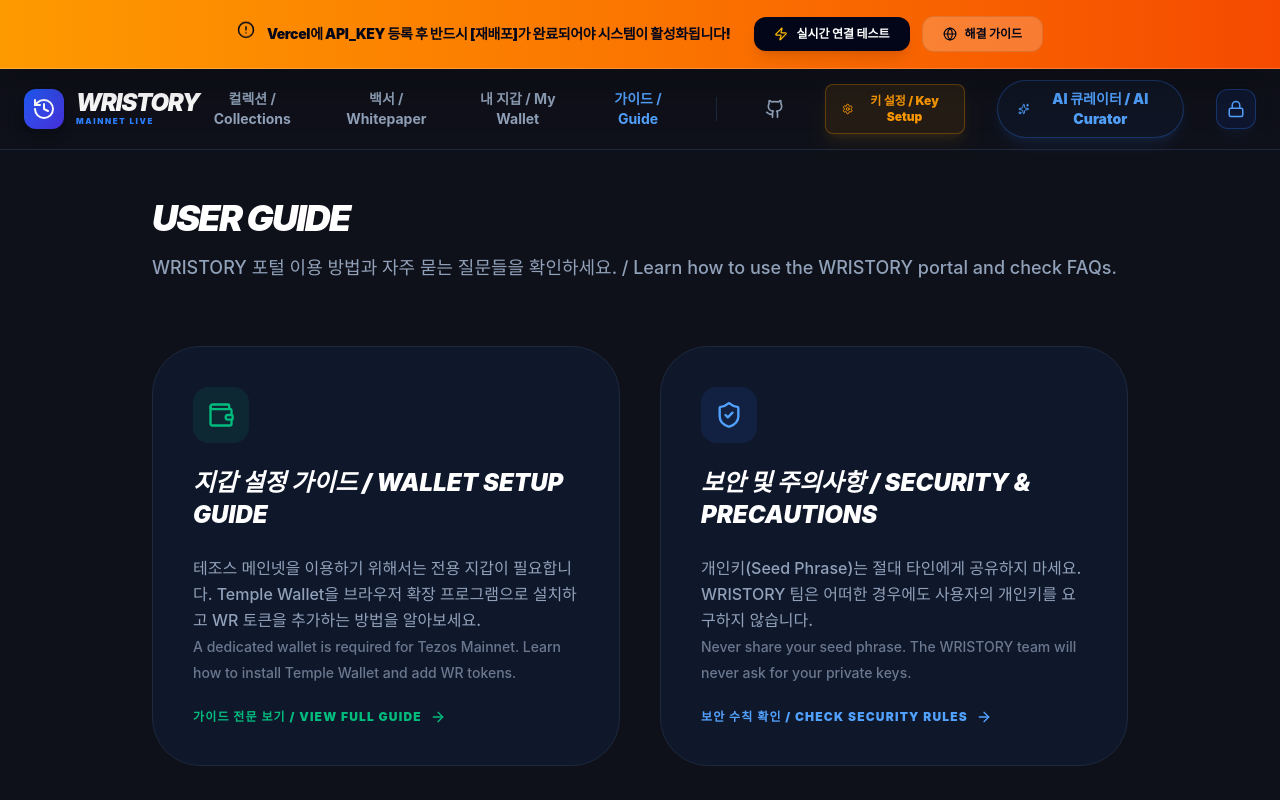
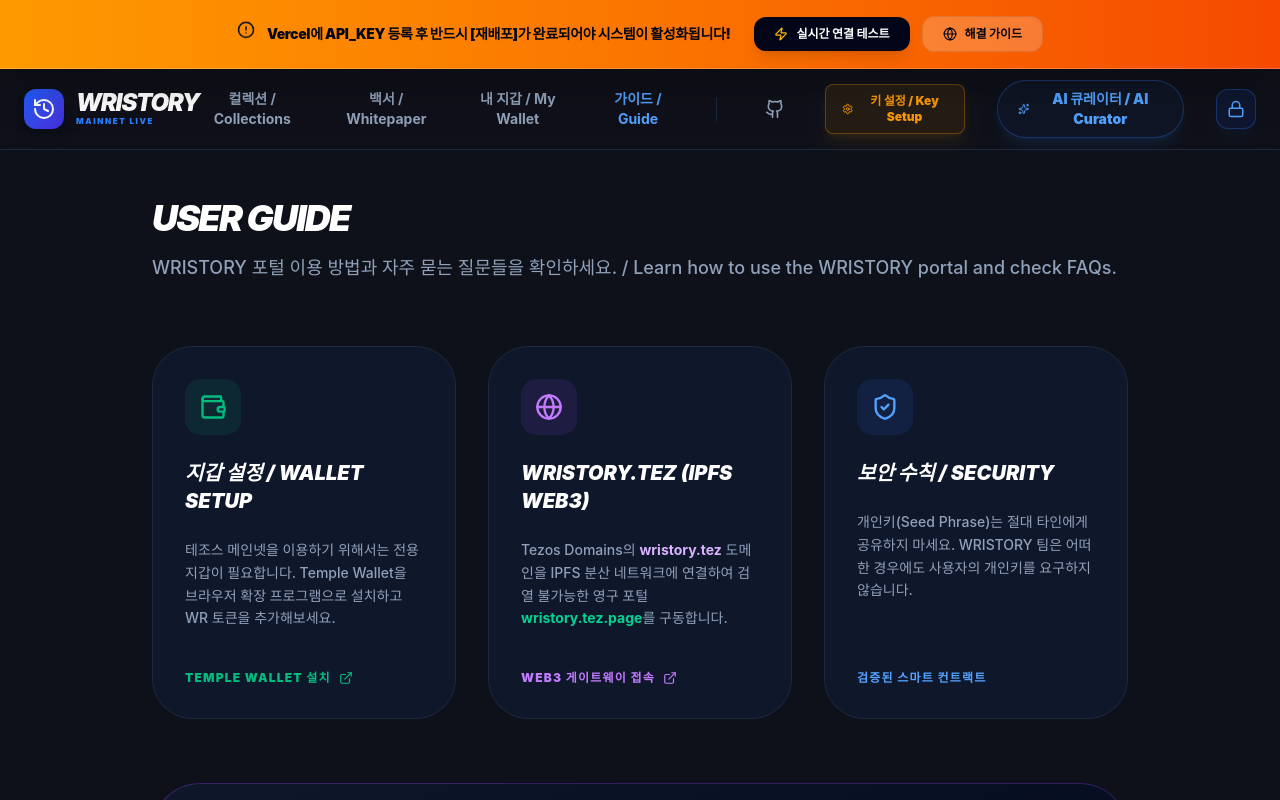
Before and after one commit to yesoklab/wristory-portal-v2, a React (Vite) app: page / in a window 1280 px wide. Both pictures are taken after a click on the button "키 설정 / Key Setup". Shown: the top 800 px of the page. Built offline with nearby package versions, Linux system fonts and the light colour scheme; no server answers; what @airgap/beacon-sdk, @taquito/beacon-wallet, @taquito/taquito would draw is missing.

Commit message:
Enhance GuideView with new FAQs and layout updates
Added new FAQs and updated the layout for better user guidance.

```diff
--- a/src/views/GuideView.tsx
+++ b/src/views/GuideView.tsx
@@ -1,5 +1,5 @@
 import React from 'react';
-import { BookOpen, HelpCircle, ShieldCheck, Wallet, ArrowRight } from 'lucide-react';
+import { BookOpen, HelpCircle, ShieldCheck, Wallet, ArrowRight, Globe, ExternalLink, Cpu } from 'lucide-react';
 
 interface Props {
   lang: 'ko' | 'en';
@@ -7,9 +7,22 @@ interface Props {
 
 const GuideView: React.FC<Props> = ({ lang }) => {
   const faqs = [
-    { q: 'WR 토큰은 어디서 사용할 수 있나요? / Where can I use WR tokens?', a: 'WR 토큰은 WRISTORY 생태계 내에서 NFT 민팅, 거버넌스 투표, 그리고 전용 굿즈 구매 등에 사용됩니다. / WR tokens are used for NFT minting, governance voting, and purchasing exclusive goods within the WRISTORY ecosystem.' },
-    { q: '지갑은 어떤 것을 사용해야 하나요? / Which wallet should I use?', a: '테조스 생태계의 대표적인 지갑인 Temple Wallet 또는 Kukai Wallet을 권장합니다. / We recommend Temple Wallet or Kukai Wallet, the leading wallets in the Tezos ecosystem.' },
-    { q: '유동성 공급 보상은 어떻게 받나요? / How do I get liquidity rewards?', a: 'QuipuSwap에 유동성을 공급하면 거래 수수료의 일부를 보상으로 받게 되며, 추후 스테이킹 프로그램도 운영될 예정입니다. / By providing liquidity to QuipuSwap, you receive a portion of transaction fees as rewards.' },
+    {
+      q: 'WR 토큰은 어디서 사용할 수 있나요? / Where can I use WR tokens?',
+      a: 'WR 토큰은 WRISTORY 생태계 내에서 NFT 민팅, 거버넌스 투표, 그리고 전용 굿즈 구매 등에 사용됩니다. / WR tokens are used for NFT minting, governance voting, and purchasing exclusive goods within the WRISTORY ecosystem.'
+    },
+    {
+      q: '지갑은 어떤 것을 사용해야 하나요? / Which wallet should I use?',
+      a: '테조스 생태계의 대표적인 지갑인 Temple Wallet 또는 Kukai Wallet을 권장합니다. / We recommend Temple Wallet or Kukai Wallet, the leading wallets in the Tezos ecosystem.'
+    },
+    {
+      q: 'wristory.tez 및 wristory.tez.page 분산화 웹사이트는 어떻게 연결하나요?',
+      a: 'Tezos Domains (tezos.domains) 관리자 페이지의 [분산화된 웹] 메뉴에서 웹사이트 빌드 결과물(dist)을 IPFS(Pinata, Fleek 등)에 업로드 후 발급받은 CID(ipfs://bafy...)를 등록하면, https://wristory.tez.page 주소를 통해 서버 다운 없는 영구적인 Web3 포털이 즉시 연결됩니다.'
+    },
+    {
+      q: '유동성 공급 보상은 어떻게 받나요? / How do I get liquidity rewards?',
+      a: 'QuipuSwap에 유동성을 공급하면 거래 수수료의 일부를 보상으로 받게 되며, 추후 스테이킹 프로그램도 운영될 예정입니다. / By providing liquidity to QuipuSwap, you receive a portion of transaction fees as rewards.'
+    },
   ];
 
   return (
@@ -19,35 +32,91 @@ const GuideView: React.FC<Props> = ({ lang }) => {
         <p className="text-slate-400 text-lg font-medium">WRISTORY 포털 이용 방법과 자주 묻는 질문들을 확인하세요. / Learn how to use the WRISTORY portal and check FAQs.</p>
       </div>
 
-      <div className="grid grid-cols-1 md:grid-cols-2 gap-10">
-        <div className="bg-slate-900 border border-slate-800 p-10 rounded-[3rem] space-y-6">
+      <div className="grid grid-cols-1 md:grid-cols-3 gap-8">
+        <div className="bg-slate-900 border border-slate-800 p-8 rounded-[2.5rem] space-y-6 flex flex-col justify-between">
+          <div className="space-y-6">
             <div className="w-14 h-14 bg-emerald-500/10 rounded-2xl flex items-center justify-center text-emerald-500">
               <Wallet size={28} />
             </div>
-          <h3 className="text-2xl font-black text-white italic uppercase">지갑 설정 가이드 / Wallet Setup Guide</h3>
-          <p className="text-slate-400 font-medium leading-relaxed">
+            <h3 className="text-xl font-black text-white italic uppercase">지갑 설정 / Wallet Setup</h3>
+            <p className="text-slate-400 font-medium text-sm leading-relaxed">
               테조스 메인넷을 이용하기 위해서는 전용 지갑이 필요합니다.
-            Temple Wallet을 브라우저 확장 프로그램으로 설치하고 WR 토큰을 추가하는 방법을 알아보세요. <br/>
-            <span className="text-sm opacity-70">A dedicated wallet is required for Tezos Mainnet. Learn how to install Temple Wallet and add WR tokens.</span>
+              Temple Wallet을 브라우저 확장 프로그램으로 설치하고 WR 토큰을 추가해보세요.
             </p>
-          <button className="flex items-center gap-2 text-emerald-500 font-black uppercase text-xs tracking-widest hover:gap-4 transition-all">
-            가이드 전문 보기 / View Full Guide <ArrowRight size={16} />
-          </button>
+          </div>
+          <a href="https://templewallet.com" target="_blank" rel="noopener noreferrer" className="flex items-center gap-2 text-emerald-500 font-black uppercase text-xs tracking-widest hover:gap-3 transition-all pt-4">
+            Temple Wallet 설치 <ExternalLink size={14} />
+          </a>
         </div>
 
-        <div className="bg-slate-900 border border-slate-800 p-10 rounded-[3rem] space-y-6">
+        <div className="bg-slate-900 border border-slate-800 p-8 rounded-[2.5rem] space-y-6 flex flex-col justify-between">
+          <div className="space-y-6">
+            <div className="w-14 h-14 bg-purple-500/10 rounded-2xl flex items-center justify-center text-purple-400">
+              <Globe size={28} />
+            </div>
+            <h3 className="text-xl font-black text-white italic uppercase">wristory.tez (IPFS Web3)</h3>
+            <p className="text-slate-400 font-medium text-sm leading-relaxed">
+              Tezos Domains의 <b className="text-purple-300">wristory.tez</b> 도메인을 IPFS 분산 네트워크에 연결하여 검열 불가능한 영구 포털 <b className="text-emerald-400">wristory.tez.page</b>를 구동합니다.
+            </p>
+          </div>
+          <a href="https://wristory.tez.page" target="_blank" rel="noopener noreferrer" className="flex items-center gap-2 text-purple-400 font-black uppercase text-xs tracking-widest hover:gap-3 transition-all pt-4">
+            Web3 게이트웨이 접속 <ExternalLink size={14} />
+          </a>
+        </div>
+
+        <div className="bg-slate-900 border border-slate-800 p-8 rounded-[2.5rem] space-y-6 flex flex-col justify-between">
+          <div className="space-y-6">
             <div className="w-14 h-14 bg-blue-500/10 rounded-2xl flex items-center justify-center text-blue-400">
               <ShieldCheck size={28} />
             </div>
-          <h3 className="text-2xl font-black text-white italic uppercase">보안 및 주의사항 / Security & Precautions</h3>
-          <p className="text-slate-400 font-medium leading-relaxed">
+            <h3 className="text-xl font-black text-white italic uppercase">보안 수칙 / Security</h3>
+            <p className="text-slate-400 font-medium text-sm leading-relaxed">
               개인키(Seed Phrase)는 절대 타인에게 공유하지 마세요.
-            WRISTORY 팀은 어떠한 경우에도 사용자의 개인키를 요구하지 않습니다. <br/>
-            <span className="text-sm opacity-70">Never share your seed phrase. The WRISTORY team will never ask for your private keys.</span>
+              WRISTORY 팀은 어떠한 경우에도 사용자의 개인키를 요구하지 않습니다.
             </p>
-          <button className="flex items-center gap-2 text-blue-400 font-black uppercase text-xs tracking-widest hover:gap-4 transition-all">
-            보안 수칙 확인 / Check Security Rules <ArrowRight size={16} />
-          </button>
+          </div>
+          <span className="flex items-center gap-2 text-blue-400 font-black uppercase text-xs tracking-widest pt-4">
+            검증된 스마트 컨트랙트
+          </span>
+        </div>
+      </div>
+
+      {/* Tezos Domain Integration Step Guide */}
+      <div className="bg-gradient-to-br from-slate-900 to-slate-950 border border-purple-500/30 p-10 rounded-[3rem] space-y-6">
+        <div className="flex items-center gap-4">
+          <div className="w-12 h-12 bg-purple-500/20 text-purple-400 rounded-2xl flex items-center justify-center border border-purple-500/30">
+            <Cpu size={24} />
+          </div>
+          <div>
+            <h3 className="text-2xl font-black text-white italic uppercase">wristory.tez 분산화 웹사이트(IPFS) 구축 가이드</h3>
+            <p className="text-purple-300/80 text-xs font-bold uppercase tracking-widest">Tezos Domains + Fleek / Pinata IPFS Hosting Setup</p>
+          </div>
+        </div>
+
+        <div className="grid grid-cols-1 md:grid-cols-3 gap-6 pt-2">
+          <div className="bg-slate-950/60 p-6 rounded-2xl border border-white/5 space-y-3">
+            <div className="w-8 h-8 rounded-full bg-purple-600/30 text-purple-300 text-xs font-black flex items-center justify-center border border-purple-500/40">1</div>
+            <h4 className="text-white font-bold text-sm uppercase">IPFS 웹사이트 빌드 & 업로드</h4>
+            <p className="text-slate-400 text-xs leading-relaxed">
+              프로젝트 빌드 결과물(<code className="text-purple-300">dist</code>)을 Fleek.co 또는 Pinata를 통해 IPFS 네트워크에 업로드하고 CID 주소를 획득합니다.
+            </p>
+          </div>
+
+          <div className="bg-slate-950/60 p-6 rounded-2xl border border-white/5 space-y-3">
+            <div className="w-8 h-8 rounded-full bg-purple-600/30 text-purple-300 text-xs font-black flex items-center justify-center border border-purple-500/40">2</div>
+            <h4 className="text-white font-bold text-sm uppercase">Tezos Domains 설정</h4>
+            <p className="text-slate-400 text-xs leading-relaxed">
+              <a href="https://tezos.domains" target="_blank" rel="noopener noreferrer" className="text-purple-400 underline">tezos.domains</a> 대시보드의 <b className="text-white">wristory.tez</b> 관리 메뉴에서 <b className="text-white">[분산화된 웹]</b> 레코드에 IPFS CID를 입력합니다.
+            </p>
+          </div>
+
+          <div className="bg-slate-950/60 p-6 rounded-2xl border border-white/5 space-y-3">
+            <div className="w-8 h-8 rounded-full bg-purple-600/30 text-purple-300 text-xs font-black flex items-center justify-center border border-purple-500/40">3</div>
+            <h4 className="text-white font-bold text-sm uppercase">wristory.tez.page 즉시 연결</h4>
+            <p className="text-slate-400 text-xs leading-relaxed">
+              설정 완료 후 브라우저 주소창에 <b className="text-emerald-400">https://wristory.tez.page</b>를 입력하면 서버 다운 없이 전 세계 어디서나 접근 가능합니다.
+            </p>
+          </div>
         </div>
       </div>
 
```
Lines whose indentation alone changed are shown as unchanged.
